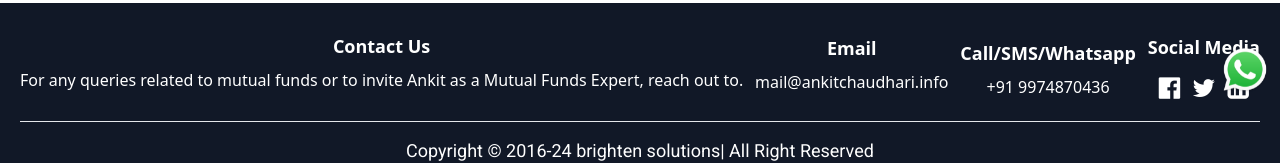
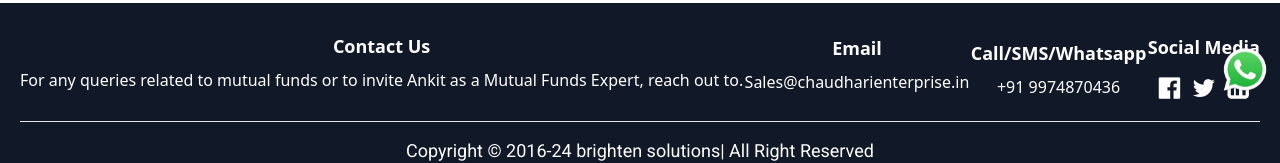
Before and after one commit to manthan3319/akc-MutulFundsExpert, a React (Create React App) app: page /press-kit in a window 1280 px wide. Shown: the part 695-858 px from the top of the page. Built offline with nearby package versions, Linux system fonts and the light colour scheme; a web font is replaced by a local one.

Commit message:
email changed from footer

```diff
--- a/src/components/Footer/Footer.jsx
+++ b/src/components/Footer/Footer.jsx
@@ -15,7 +15,7 @@ const Footer = () => {
                     <div className='flex flex-col items-center'>
                     <h2 className='sm:text-lg text-[22px] font-bold mb-2'>Email</h2>
                         <div className='flex flex-col gap-y-2'>
-                            <p>mail@ankitchaudhari.info</p>
+                            <p>Sales@chaudharienterprise.in</p>
                         </div>
 
                     </div>
```
